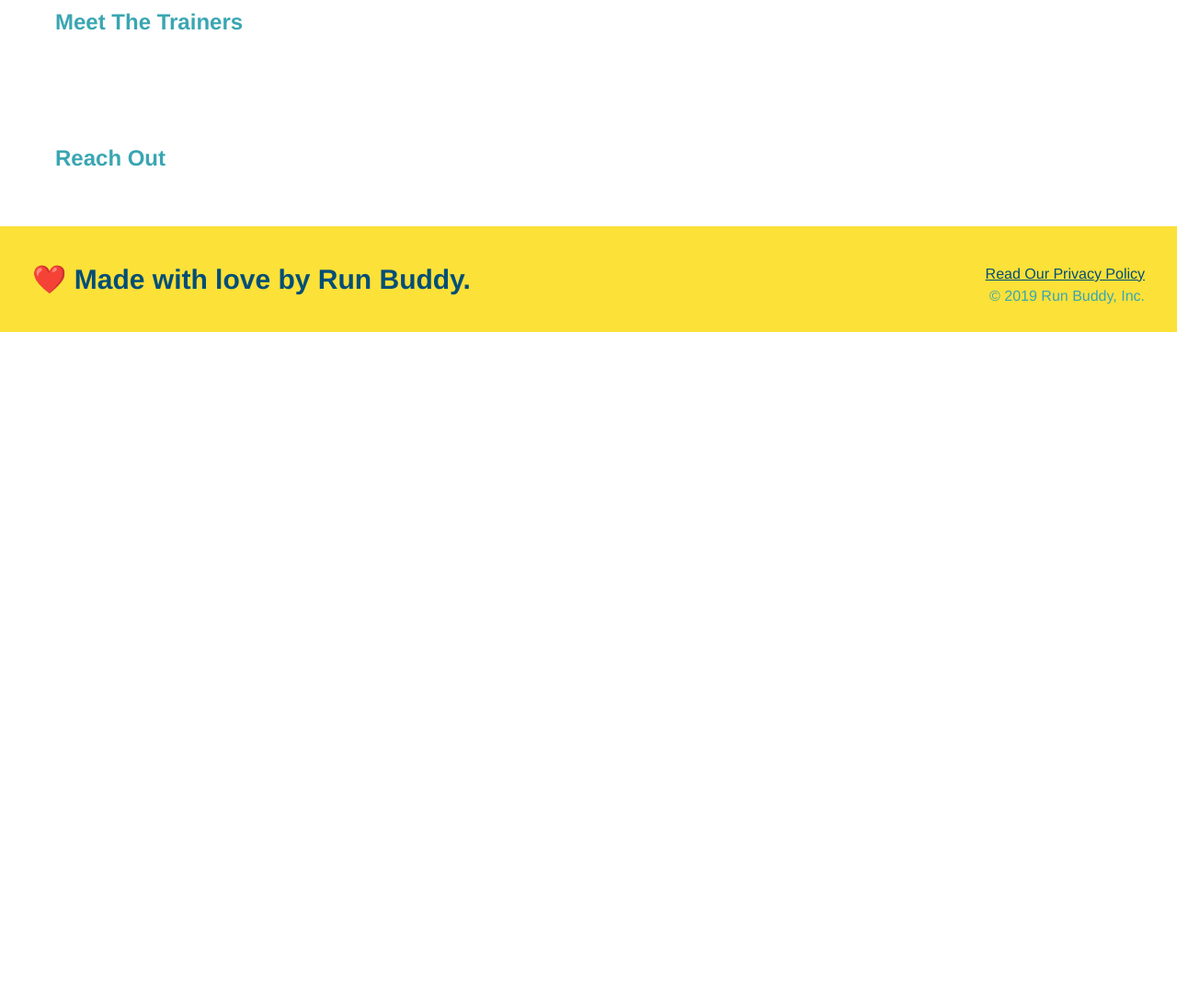
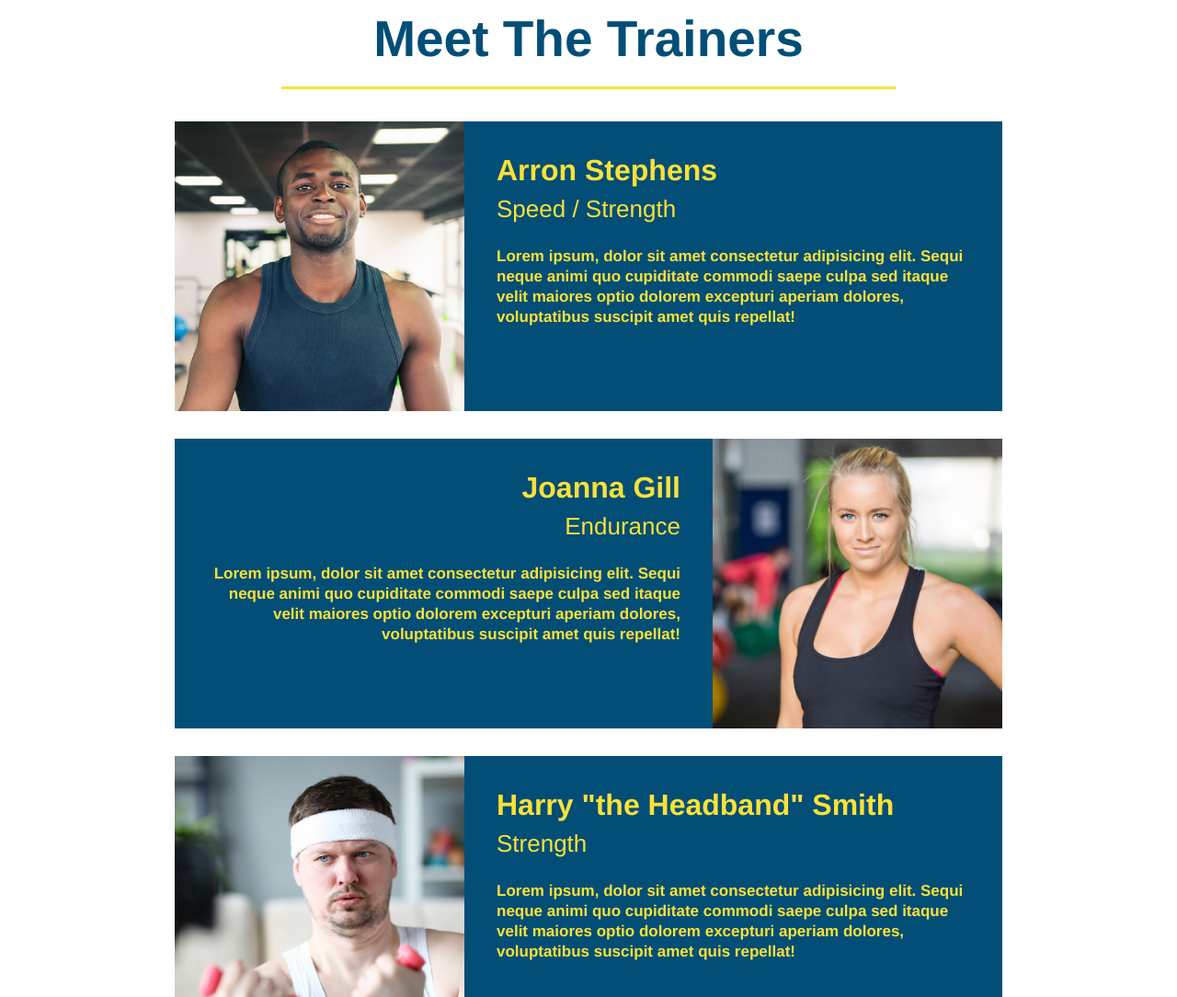
Before and after one commit to evankuck/run-buddy, a plain HTML site: page index.html in a window 1280 px wide. Shown: the part 2780-3864 px from the top of the page at 92% size. Before the commit the page ends 3141 px from the top, so only its background shows below. Drawn offline with Linux system fonts and the light colour scheme.

Commit message:
meet the trainers section

```diff
--- a/assets/css/style.css
+++ b/assets/css/style.css
@@ -180,3 +180,50 @@ header {
 .steps span {
   font-size: 38px;
 }
+
+.trainers {
+  text-align: center;
+}
+
+.trainer {
+  width: 900px;
+  margin: 0 auto 30px auto;
+  background: #024e76;
+  color: #fce138;
+  overflow: auto;
+}
+
+.trainer img {
+  width: 35%;
+  float: left;
+}
+
+.trainer-bio {
+  padding: 35px;
+  float: left;
+  width: 65%;
+}
+
+.text-left {
+  text-align: left;
+}
+
+.text-right {
+  text-align: right;
+}
+
+.trainer-bio h3 {
+  font-size: 32px;
+  margin-bottom: 8px;
+}
+
+.trainer-bio h4 {
+  font-weight: lighter;
+  font-size: 26px;
+  margin-bottom: 25px;
+}
+
+.trainer-bio p {
+  font-size: 17px;
+  line-height: 1.3;
+}
--- a/index.html
+++ b/index.html
@@ -107,8 +107,48 @@
         </section>
 
         <!-- "meet the trainers" section -->
-        <section>
-            <h2>Meet The Trainers<h2>
+        <section id="your-trainers" class="trainers">
+            <h2 class="section-title primary-border">
+                Meet The Trainers
+            <h2>
+                <!-- first trainer bio -->
+                <article class="trainer">
+                    <img src="./assets/images/trainer-1.jpg" alt="Arron Stephens in his workout clothes, ready to pump iron" />
+                    <div class="trainer-bio text-left">
+                      <h3>Arron Stephens</h3>
+                      <h4>Speed / Strength</h4>
+                      <p>
+                        Lorem ipsum, dolor sit amet consectetur adipisicing elit. Sequi neque animi quo cupiditate commodi saepe culpa sed
+                        itaque velit maiores optio dolorem excepturi aperiam dolores, voluptatibus suscipit amet quis repellat!
+                      </p>
+                    </div>
+                  </article>
+
+                  <!-- second trainer bio -->
+                    <article class="trainer">
+                        <div class="trainer-bio text-right">
+                        <h3>Joanna Gill</h3>
+                        <h4>Endurance</h4>
+                        <p>
+                            Lorem ipsum, dolor sit amet consectetur adipisicing elit. Sequi neque animi quo cupiditate commodi saepe culpa sed
+                            itaque velit maiores optio dolorem excepturi aperiam dolores, voluptatibus suscipit amet quis repellat!
+                        </p>
+                        </div>
+                        <img src="./assets/images/trainer-2.jpg" alt="Joanna Gill cooling off after a workout" />
+                    </article>
+
+                    <!-- third trainer bio -->
+                    <article class="trainer">
+                        <img src="./assets/images/trainer-3.jpg" alt="Harry Smith wearing a headband and lifting comically small pink weights" />
+                        <div class="trainer-bio text-left">
+                        <h3>Harry "the Headband" Smith</h3>
+                        <h4>Strength</h4>
+                        <p>
+                            Lorem ipsum, dolor sit amet consectetur adipisicing elit. Sequi neque animi quo cupiditate commodi saepe culpa sed
+                            itaque velit maiores optio dolorem excepturi aperiam dolores, voluptatibus suscipit amet quis repellat!
+                        </p>
+                        </div>
+                    </article>
         </section>
 
         <!-- "reach out" section -->
```
Also changed, not shown: assets/images/trainer-1.jpg (added), assets/images/trainer-2.jpg (added), assets/images/trainer-3.jpg (added).
